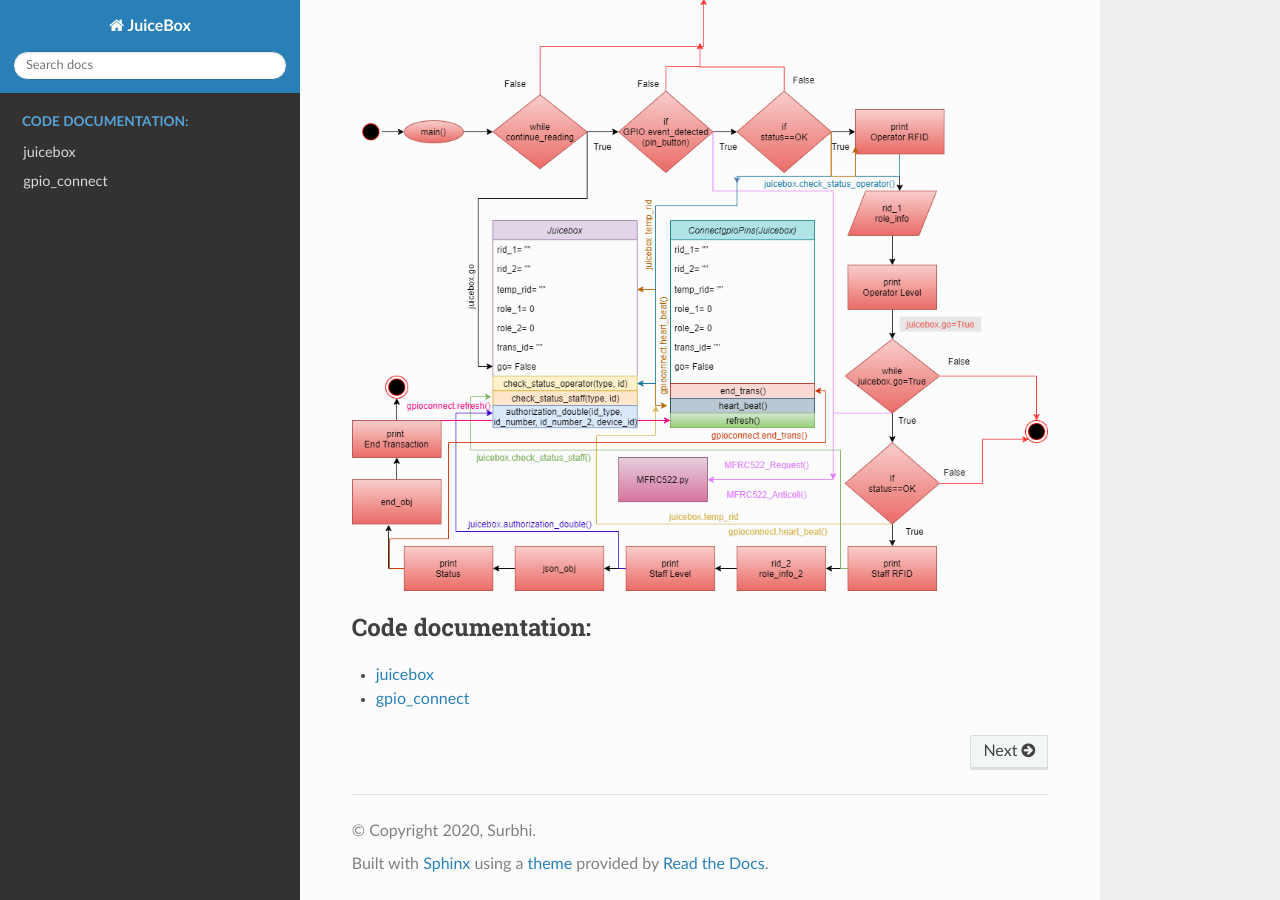
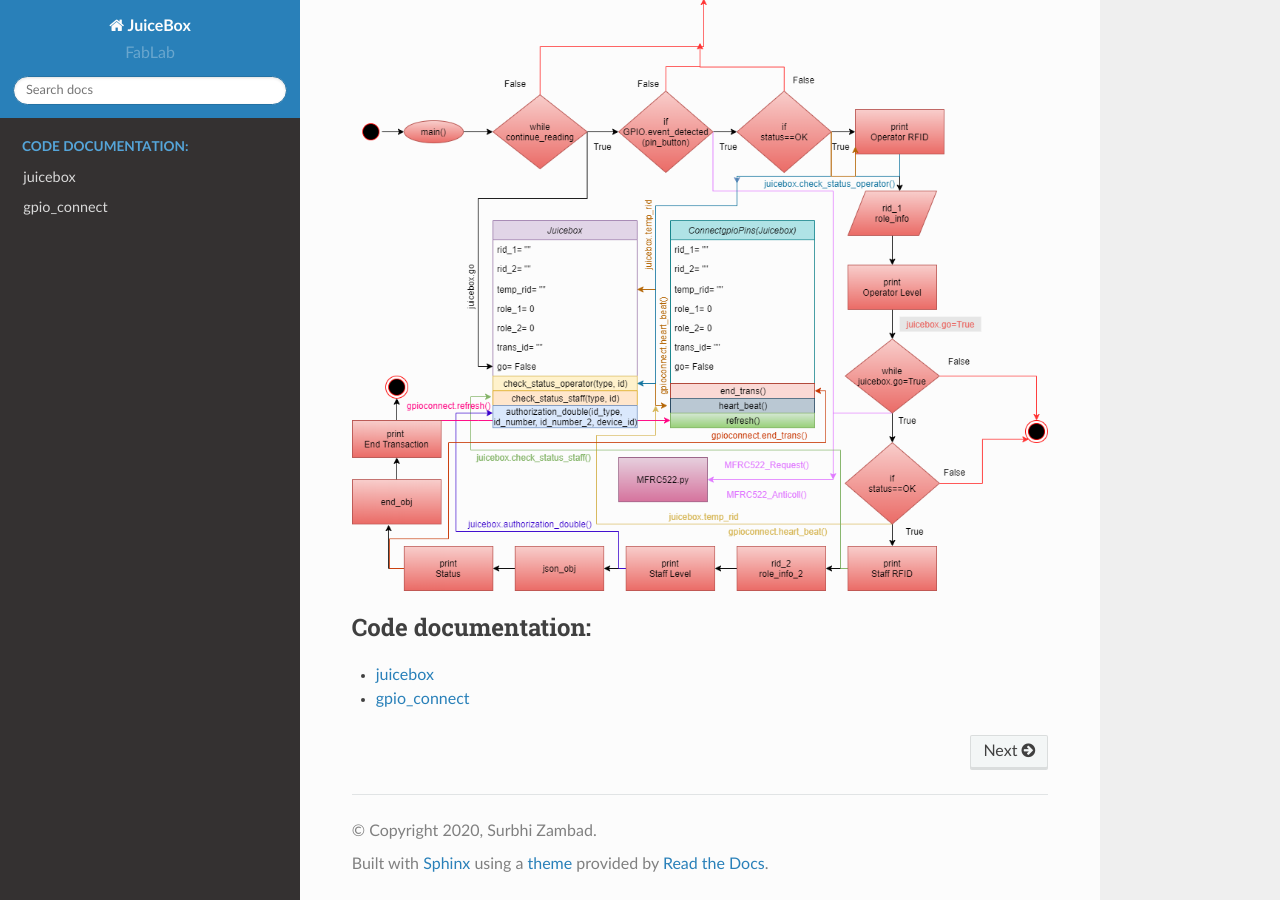
Before and after one commit to UTA-FabLab/JuiceBox, a Sphinx documentation site: the page built from docs/index.rst, in a window 1280 px wide and 900 px high, scrolled down 1656 px. Built offline with Sphinx 7.4.7 and the Read the Docs theme 2.0.0, drawn with Linux system fonts in a browser that asks for light colours.

Commit message:
Update conf.py

```diff
--- a/docs/conf.py
+++ b/docs/conf.py
@@ -19,8 +19,9 @@ sys.path.insert(0, os.path.abspath('..'))
 # -- Project information -----------------------------------------------------
 
 project = 'JuiceBox'
-copyright = '2020, Surbhi'
-author = 'Surbhi'
+version = 'FabLab'
+copyright = '2020, Surbhi Zambad'
+author = 'Surbhi Zambad'
 
 
 # -- General configuration ---------------------------------------------------
```
